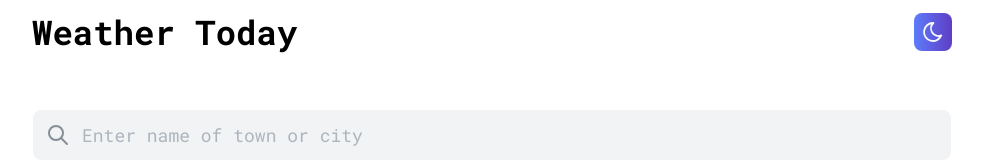
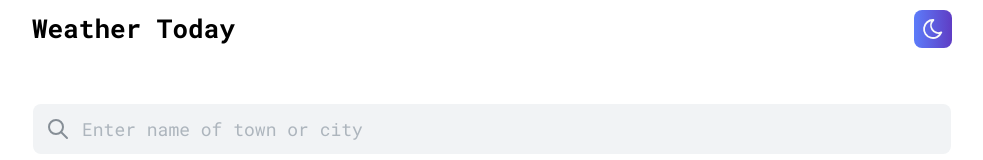
Before and after one commit to moodyKroko/weather-app, a React (Vite) app: page / in a window 1280 px wide. Shown: the top 160 px of the page, without its empty margins (148-1131 px from the left). Built offline with nearby package versions, Linux system fonts and the light colour scheme; no server answers.

Commit message:
change title font size to h2

```diff
--- a/src/components/Navbar.tsx
+++ b/src/components/Navbar.tsx
@@ -6,7 +6,7 @@ export default function Navbar() {
     <header>
       <Container size="md" m="auto" p="xs">
         <Flex align="center" justify="space-between" px="xs">
-          <Title order={1}>Weather Today</Title>
+          <Title order={2}>Weather Today</Title>
           <ToggleColorScheme />
         </Flex>
       </Container>
```
